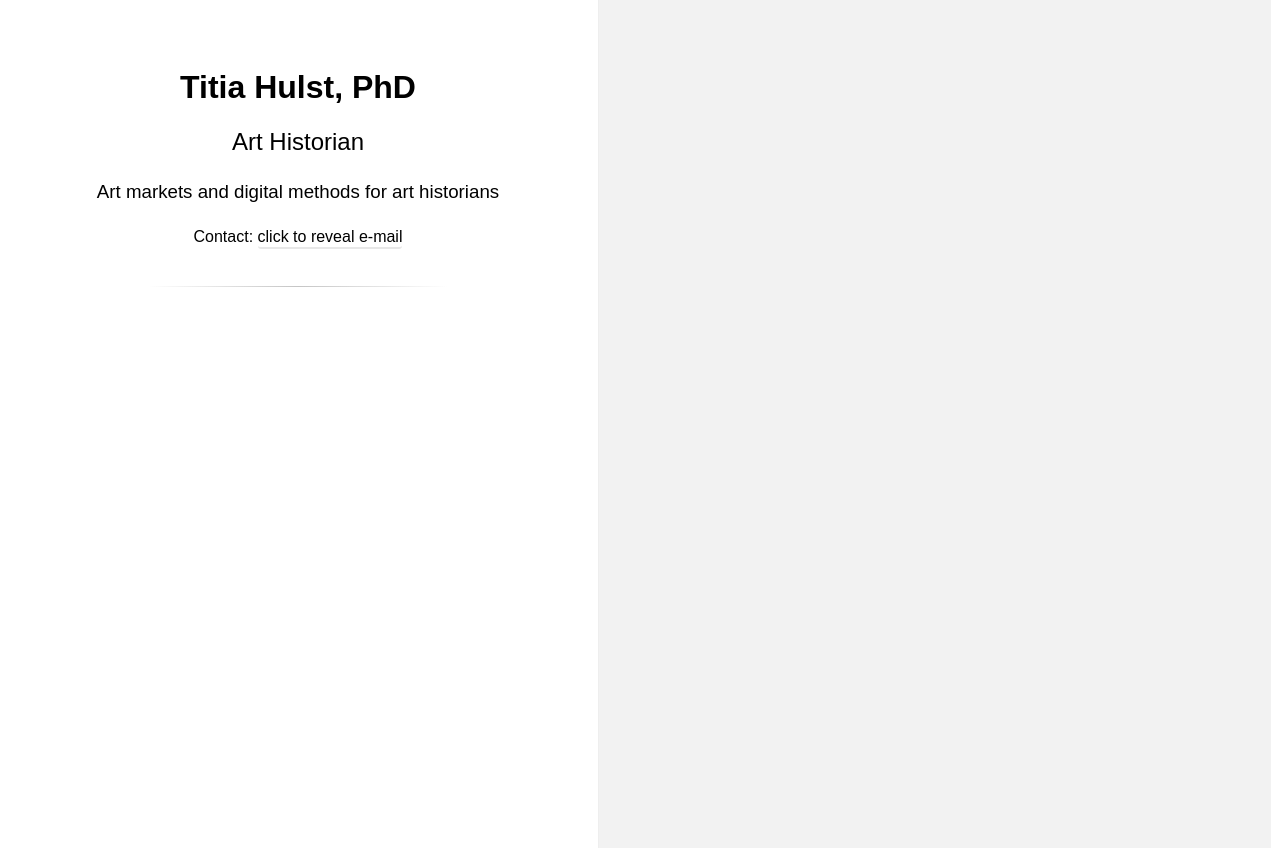
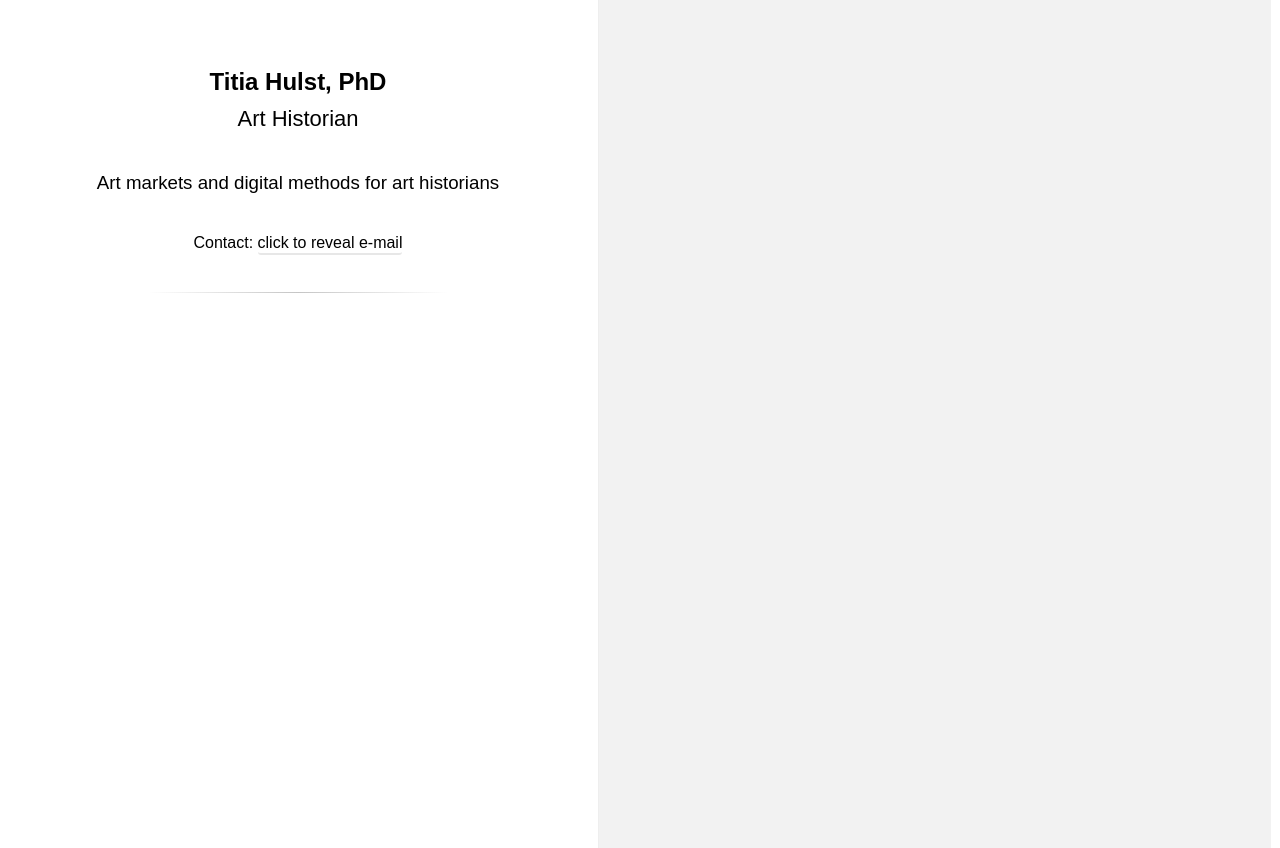
Before and after one commit to chf2/titiahulst, a plain HTML site: page index.html in a window 1280 px wide. Drawn offline with Linux system fonts and the light colour scheme.

Commit message:
style changes

```diff
--- a/application.css
+++ b/application.css
@@ -23,18 +23,19 @@ body {
   background-color: #F2F2F2;
 }
 
-h1 {
-  margin-bottom: 22px;
-}
-
 h2 {
-  font-weight: 500;
-  margin-bottom: 25px;
+  font-weight: 400;
+  font-size: 22px;
+  margin-top: -10px;
 }
 
 h3 {
   font-weight: 400;
-  margin-bottom: 25px;
+  margin-bottom: 40px;
+}
+
+#content {
+  margin-top: 40px;
 }
 
 .toggle {
--- a/index.html
+++ b/index.html
@@ -6,11 +6,15 @@
 </head>
 <body>
   <div id="main">
-    <h1>Titia Hulst, PhD</h1>
-    <h2>Art Historian</h2>
-    <h3>Art markets and digital methods for art historians</h3>
-    <p>Contact: <span id="toggle-span" class="toggle">click to reveal e-mail</span></p>
-    <hr id="line">
+    <section id="header">
+      <h1>Titia Hulst, PhD</h1>
+      <h2>Art Historian</h2>
+    </section>
+    <section id="content">
+      <h3>Art markets and digital methods for art historians</h3>
+      <p>Contact: <span id="toggle-span" class="toggle">click to reveal e-mail</span></p>
+    </section>
+    <hr>
   </div>
   <div id="bg"></div>
 </body>
```
